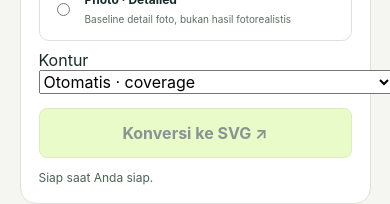
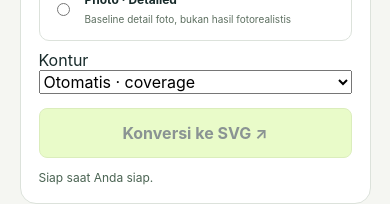
Before and after one commit to akidwush/vector-magic-bydika, a React (Vite) app: page / in a window 390 px wide. Shown: the part 815-1019 px from the top of the page. Built offline with nearby package versions, Linux system fonts and the light colour scheme.

Commit message:
fix(mobile): constrain long contour options to the panel width

```diff
--- a/src/style.css
+++ b/src/style.css
@@ -124,6 +124,12 @@ h1 span {
   border-radius: 16px;
   padding: 22px;
   margin-bottom: 18px;
+}
+.panel select {
+  display: block;
+  width: 100%;
+  min-width: 0;
+  max-width: 100%;
 }
 h2 {
   font-size: 15px;
```
Also changed, not shown: 2 other files (tests, documents, lock files or other folders).
